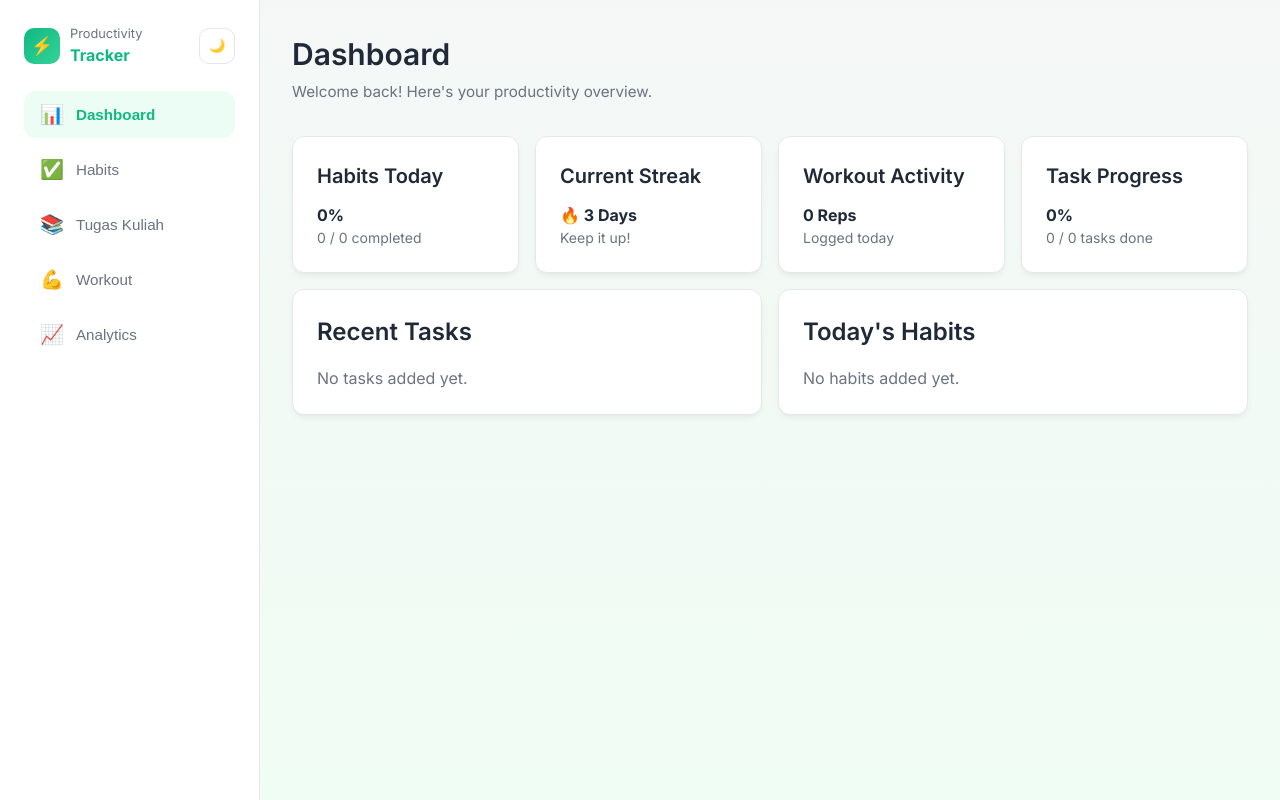
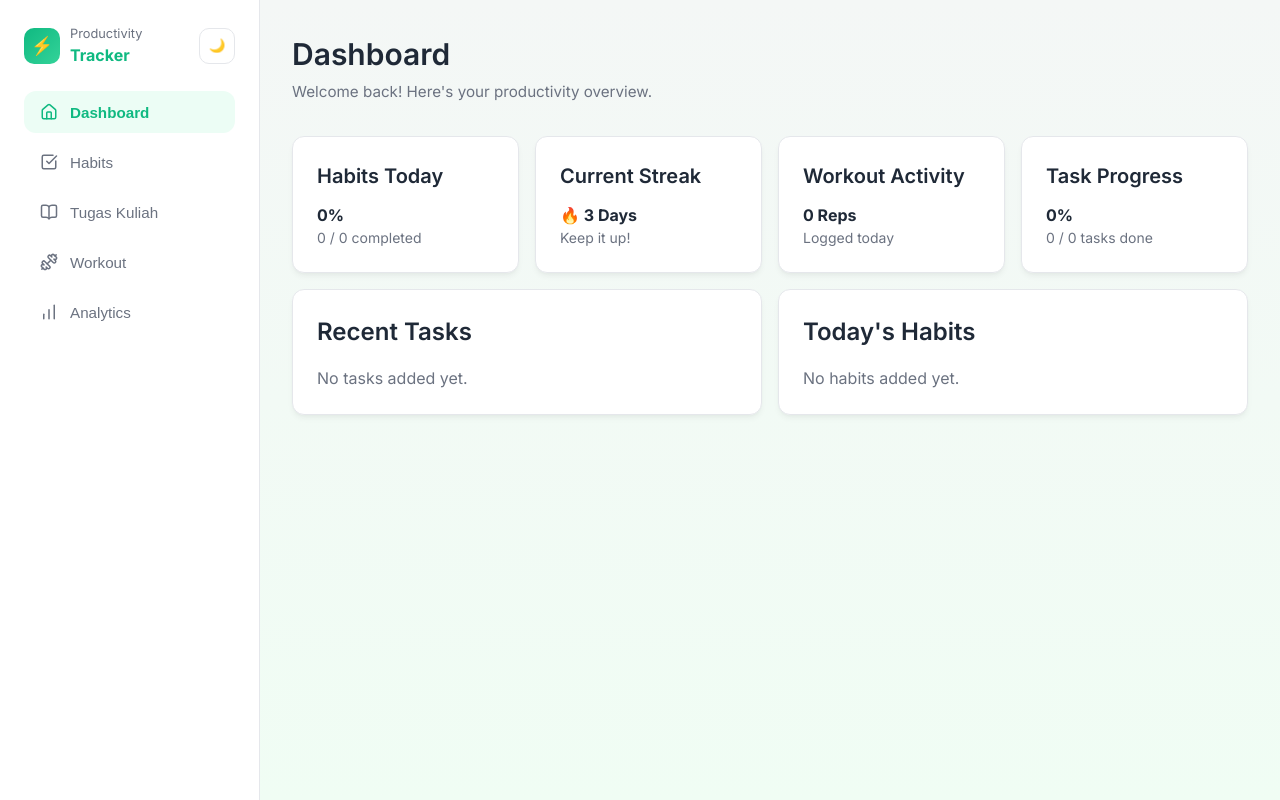
Before and after one commit to solehudin037/Habit_Tracker, a React (Vite) app: page / in a window 1280 px wide. Built offline with nearby package versions, Linux system fonts and the light colour scheme.

Commit message:
Ganti Icon1

```diff
--- a/src/components/Sidebar.jsx
+++ b/src/components/Sidebar.jsx
@@ -1,16 +1,17 @@
 import React, { useEffect } from 'react';
 import { useAppContext } from '../context/AppContext';
+import { Home, CheckSquare, BookOpen, Dumbbell, BarChart } from "lucide-react";
 
 const Sidebar = () => {
   const { activeTab, setActiveTab } = useAppContext();
 
   const navItems = [
-    { id: 'dashboard', label: 'Dashboard', icon: '📊' },
-    { id: 'habits', label: 'Habits', icon: '✅' },
-    { id: 'tasks', label: 'Tugas Kuliah', icon: '📚' },
-    { id: 'workout', label: 'Workout', icon: '💪' },
-    { id: 'analytics', label: 'Analytics', icon: '📈' },
-  ];
+  { id: 'dashboard', label: 'Dashboard', icon: <Home size={18} /> },
+  { id: 'habits', label: 'Habits', icon: <CheckSquare size={18} /> },
+  { id: 'tasks', label: 'Tugas Kuliah', icon: <BookOpen size={18} /> },
+  { id: 'workout', label: 'Workout', icon: <Dumbbell size={18} /> },
+  { id: 'analytics', label: 'Analytics', icon: <BarChart size={18} /> },
+];
 
   // ✅ Load theme sekali saat awal
   useEffect(() => {
--- a/src/index.css
+++ b/src/index.css
@@ -455,3 +455,18 @@ body {
   }
 
 }
+
+.icon {
+  display: flex;
+  align-items: center;
+  justify-content: center;
+}
+
+.nav-item svg {
+  stroke-width: 2;
+  transition: 0.2s;
+}
+
+.nav-item.active svg {
+  color: var(--primary-color);
+}
```
